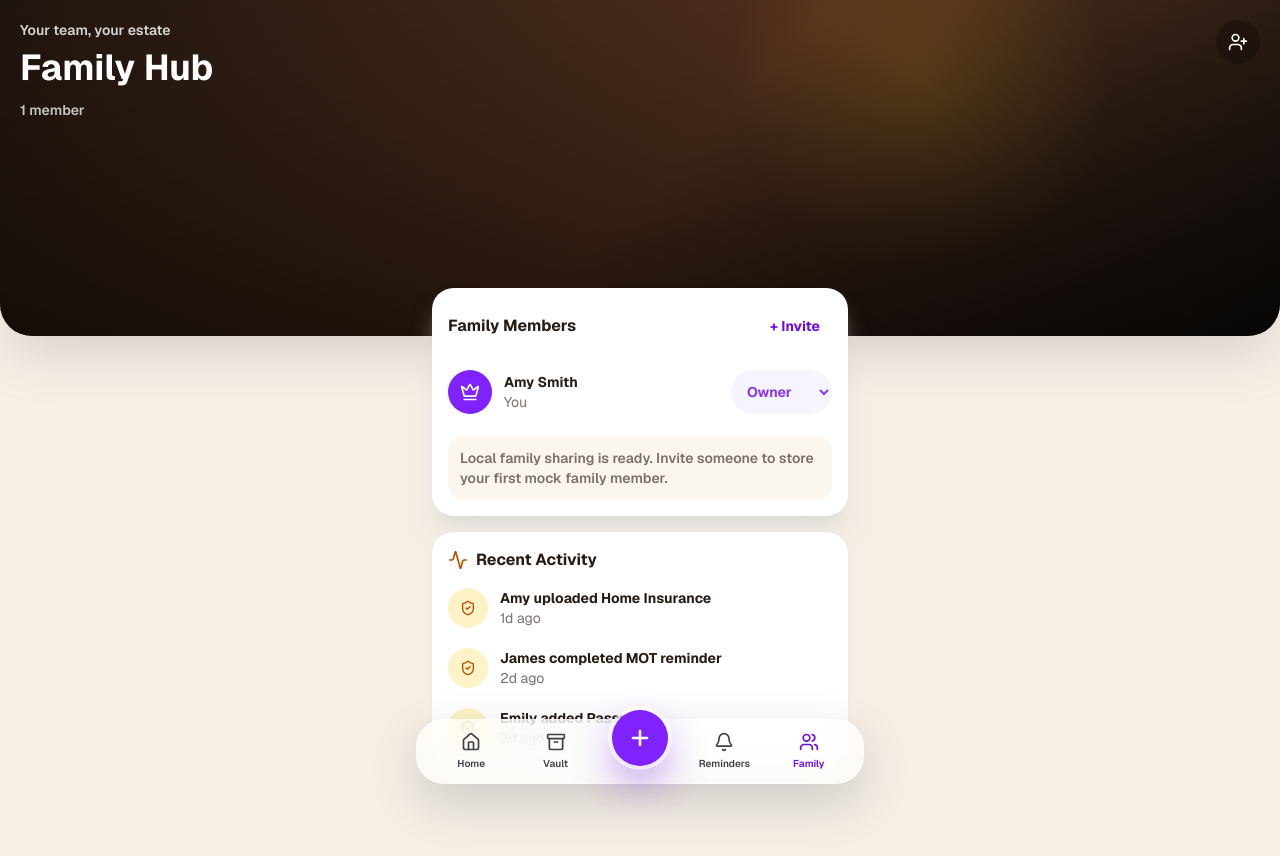
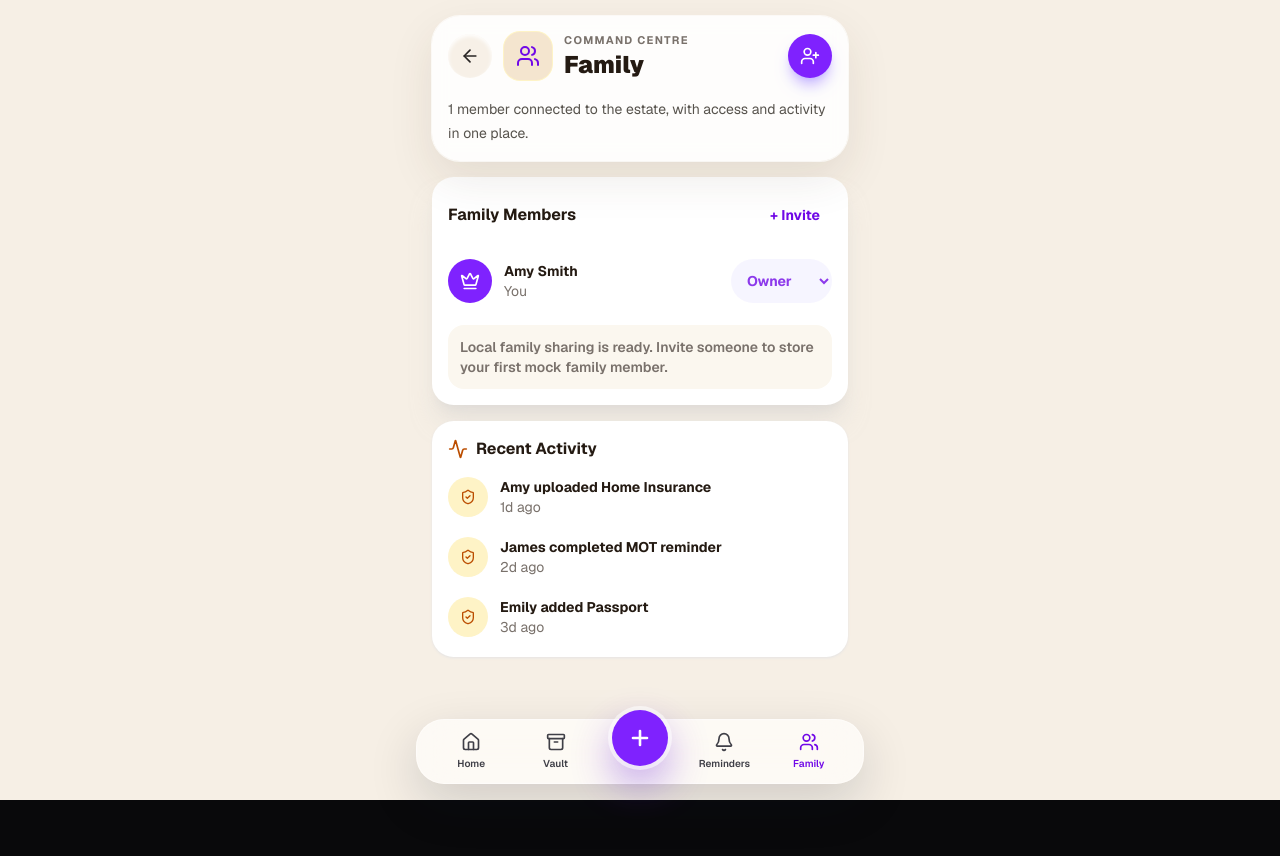
Before and after one commit to amsmyth90-blip/simplylogged, a Next.js app: page /family in a window 1280 px wide. Shown: the top 856 px of the page. After the commit the page ends 800 px from the top, so only its background shows below. Built offline with nearby package versions, Linux system fonts and the light colour scheme; no server answers.

Commit message:
Align internal pages with estate layout

```diff
--- a/app/account/page.tsx
+++ b/app/account/page.tsx
@@ -4,7 +4,7 @@ import Link from "next/link";
 import { useEffect, useState } from "react";
 import { useRouter } from "next/navigation";
 import { LogOut, ShieldCheck } from "lucide-react";
-import { BottomNav } from "@/components/BottomNav";
+import { InternalPageShell } from "@/components/InternalPageShell";
 import { getSupabaseClient, isSupabaseConfigured } from "@/lib/supabase/client";
 
 export default function AccountPage() {
@@ -36,11 +36,14 @@ export default function AccountPage() {
   }
 
   return (
-    <main className="min-h-svh bg-zinc-950 px-4 pb-[calc(8rem+env(safe-area-inset-bottom))] pt-6 text-white">
-      <section className="mx-auto max-w-md rounded-[1.75rem] bg-white/10 p-5 ring-1 ring-white/15">
-        <ShieldCheck className="h-9 w-9 text-violet-300" />
-        <h1 className="mt-4 text-3xl font-bold">Account</h1>
-        <p className="mt-2 text-sm leading-6 text-zinc-300">
+    <InternalPageShell
+      icon={ShieldCheck}
+      eyebrow="Estate access"
+      title="Account"
+      subtitle="Manage sign-in, local mode, and your Simply Logged account state."
+    >
+      <section className="rounded-[1.75rem] bg-white p-5 shadow-sm shadow-stone-200">
+        <p className="text-sm leading-6 text-stone-600">
           {configured
             ? email || "No signed-in user found."
             : "Supabase is not configured. Local fallback storage is active."}
@@ -49,7 +52,7 @@ export default function AccountPage() {
           {email ? (
             <button
               onClick={signOut}
-              className="flex items-center justify-center gap-2 rounded-full bg-white px-5 py-4 text-sm font-bold text-zinc-950"
+              className="flex items-center justify-center gap-2 rounded-full bg-stone-950 px-5 py-4 text-sm font-bold text-white"
             >
               <LogOut className="h-5 w-5" />
               Sign out
@@ -64,13 +67,12 @@ export default function AccountPage() {
           )}
           <Link
             href="/dashboard"
-            className="rounded-full bg-white/10 px-5 py-4 text-center text-sm font-bold text-white ring-1 ring-white/15"
+            className="rounded-full bg-[#fbf7ef] px-5 py-4 text-center text-sm font-bold text-stone-900"
           >
             Back to estate
           </Link>
         </div>
       </section>
-      <BottomNav />
-    </main>
+    </InternalPageShell>
   );
 }
--- a/app/family/page.tsx
+++ b/app/family/page.tsx
@@ -2,7 +2,7 @@
 
 import { useEffect, useMemo, useState } from "react";
 import { Activity, Crown, ShieldCheck, Trash2, UserPlus, Users } from "lucide-react";
-import { BottomNav } from "@/components/BottomNav";
+import { InternalPageShell } from "@/components/InternalPageShell";
 import { Toast } from "@/components/Toast";
 import { confirmDelete } from "@/lib/confirmations";
 import { deleteFamilyMember, getFamilyMembers, saveFamilyMember } from "@/lib/supabase/family";
@@ -107,26 +107,21 @@ export default function FamilyPage() {
   }
 
   return (
-    <main className="min-h-svh bg-[#f5efe6] pb-[calc(8rem+env(safe-area-inset-bottom))] text-[#261c14]">
-      <section className="relative min-h-[21rem] overflow-hidden rounded-b-[2rem] bg-[radial-gradient(circle_at_72%_24%,rgba(251,191,36,0.18),transparent_20%),linear-gradient(135deg,#21160f,#57331f_52%,#12100d)] px-5 pb-20 pt-5 text-white shadow-2xl shadow-stone-400/40">
-        <div className="absolute inset-0 bg-[linear-gradient(180deg,rgba(0,0,0,0.08),rgba(0,0,0,0.62))]" />
-        <div className="relative z-10 flex items-start justify-between">
-          <div>
-            <p className="text-sm font-semibold text-white/82">Your team, your estate</p>
-            <h1 className="mt-2 text-4xl font-bold">Family Hub</h1>
-            <p className="mt-3 text-sm font-semibold text-white/75">{memberCountLabel}</p>
-          </div>
-          <button
+    <InternalPageShell
+      icon={Users}
+      eyebrow="Command centre"
+      title="Family"
+      subtitle={`${memberCountLabel} connected to the estate, with access and activity in one place.`}
+      action={
+        <button
             onClick={() => setShowInvite((current) => !current)}
-            className="grid h-11 w-11 place-items-center rounded-full bg-black/24 backdrop-blur-md"
+            className="grid h-11 w-11 place-items-center rounded-full bg-violet-600 text-white shadow-lg shadow-violet-300"
             aria-label="Invite family"
           >
             <UserPlus className="h-5 w-5" />
           </button>
-        </div>
-      </section>
-
-      <div className="relative z-20 mx-auto -mt-12 max-w-md px-4">
+      }
+    >
         {showInvite ? (
           <form onSubmit={inviteMember} className="mb-4 grid gap-2 rounded-[1.35rem] bg-white p-4 shadow-xl shadow-stone-300/50">
             <h2 className="font-bold">Invite family member</h2>
@@ -211,10 +206,8 @@ export default function FamilyPage() {
             ))}
           </div>
         </section>
-      </div>
       <Toast message={toast} tone={toast.startsWith("Could") ? "error" : "success"} />
-      <BottomNav />
-    </main>
+    </InternalPageShell>
   );
 }
 
--- a/app/settings/page.tsx
+++ b/app/settings/page.tsx
@@ -3,8 +3,8 @@
 import Link from "next/link";
 import { useEffect, useState } from "react";
 import { useRouter } from "next/navigation";
-import { ArrowLeft, Lock, LogOut, Settings, UserCircle } from "lucide-react";
-import { BottomNav } from "@/components/BottomNav";
+import { Lock, LogOut, Settings, UserCircle } from "lucide-react";
+import { InternalPageShell } from "@/components/InternalPageShell";
 import { getSupabaseClient, isSupabaseConfigured } from "@/lib/supabase/client";
 
 const preferenceKey = "simplyLoggedPreferences";
@@ -53,20 +53,13 @@ export default function SettingsPage() {
   }
 
   return (
-    <main className="min-h-svh bg-[#f5efe6] px-4 pb-[calc(8rem+env(safe-area-inset-bottom))] pt-5 text-[#261c14]">
-      <div className="mx-auto max-w-md">
-        <Link href="/dashboard" className="inline-grid h-11 w-11 place-items-center rounded-full bg-white shadow-sm" aria-label="Back">
-          <ArrowLeft className="h-5 w-5" />
-        </Link>
-        <div className="mt-6">
-          <Settings className="h-9 w-9 text-violet-700" />
-          <h1 className="mt-4 text-3xl font-bold">Front Gate</h1>
-          <p className="mt-2 text-sm leading-6 text-stone-600">
-            Security, readiness, trusted access, and account preferences for the estate.
-          </p>
-        </div>
-
-        <section className="mt-6 rounded-[1.75rem] bg-white p-5 shadow-sm shadow-stone-200">
+    <InternalPageShell
+      icon={Settings}
+      eyebrow="Front gate"
+      title="Settings"
+      subtitle="Security, readiness, trusted access, and account preferences for the estate."
+    >
+        <section className="rounded-[1.75rem] bg-white p-5 shadow-sm shadow-stone-200">
           <Lock className="h-6 w-6 text-emerald-600" />
           <h2 className="mt-3 font-bold">Estate security</h2>
           <p className="mt-1 text-sm text-stone-600">
@@ -132,8 +125,6 @@ export default function SettingsPage() {
         {message ? (
           <p className="mt-4 rounded-2xl bg-emerald-50 px-4 py-3 text-sm font-bold text-emerald-700">{message}</p>
         ) : null}
-      </div>
-      <BottomNav />
-    </main>
+    </InternalPageShell>
   );
 }
--- /dev/null
+++ b/components/InternalPageShell.tsx
@@ -0,0 +1,75 @@
+"use client";
+
+import Link from "next/link";
+import type { ReactNode } from "react";
+import type { LucideIcon } from "lucide-react";
+import { ArrowLeft } from "lucide-react";
+import { BottomNav } from "@/components/BottomNav";
+
+type InternalPageShellProps = {
+  icon: LucideIcon;
+  eyebrow: string;
+  title: string;
+  subtitle: string;
+  children: ReactNode;
+  action?: ReactNode;
+  backHref?: string;
+};
+
+export function InternalPageShell({
+  icon: Icon,
+  eyebrow,
+  title,
+  subtitle,
+  children,
+  action,
+  backHref = "/dashboard",
+}: InternalPageShellProps) {
+  return (
+    <main className="min-h-svh bg-[#f6efe5] text-[#241a12]">
+      <div className="mx-auto flex min-h-svh max-w-md flex-col px-4 pb-[calc(8rem+env(safe-area-inset-bottom))] pt-[max(1rem,env(safe-area-inset-top))]">
+        <header className="rounded-[1.75rem] bg-white/88 p-4 shadow-[0_18px_45px_rgba(64,45,26,0.10)] ring-1 ring-white/70 backdrop-blur">
+          <div className="flex items-center gap-3">
+            <Link
+              href={backHref}
+              aria-label="Back to estate"
+              className="grid h-11 w-11 shrink-0 place-items-center rounded-full bg-[#f7f0e7] text-stone-800 shadow-inner shadow-white"
+            >
+              <ArrowLeft className="h-5 w-5" />
+            </Link>
+            <div className="grid h-12 w-12 shrink-0 place-items-center rounded-2xl bg-[#f4e5cf] text-violet-700 ring-1 ring-amber-100">
+              <Icon className="h-6 w-6" />
+            </div>
+            <div className="min-w-0 flex-1">
+              <p className="text-[11px] font-bold uppercase tracking-[0.12em] text-stone-500">
+                {eyebrow}
+              </p>
+              <h1 className="truncate text-2xl font-black tracking-normal">{title}</h1>
+            </div>
+            {action ? <div className="shrink-0">{action}</div> : null}
+          </div>
+          <p className="mt-4 text-sm leading-6 text-stone-600">{subtitle}</p>
+        </header>
+
+        <div className="mt-4 space-y-4">{children}</div>
+      </div>
+      <BottomNav />
+    </main>
+  );
+}
+
+export function EstateCard({
+  children,
+  className = "",
+}: {
+  children: ReactNode;
+  className?: string;
+}) {
+  return (
+    <section
+      className={`rounded-[1.5rem] bg-white p-4 shadow-[0_14px_34px_rgba(64,45,26,0.08)] ring-1 ring-stone-100 ${className}`}
+    >
+      {children}
+    </section>
+  );
+}
```
Also changed, not shown: app/mailbox/page.tsx (+15 -26 lines), app/reminders/page.tsx (+15 -21 lines), app/vault/page.tsx (+15 -25 lines).
